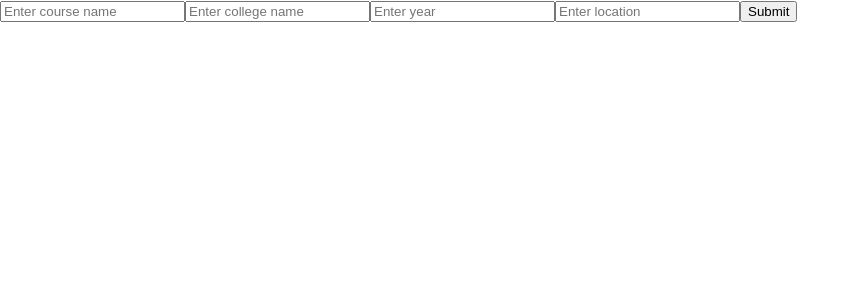
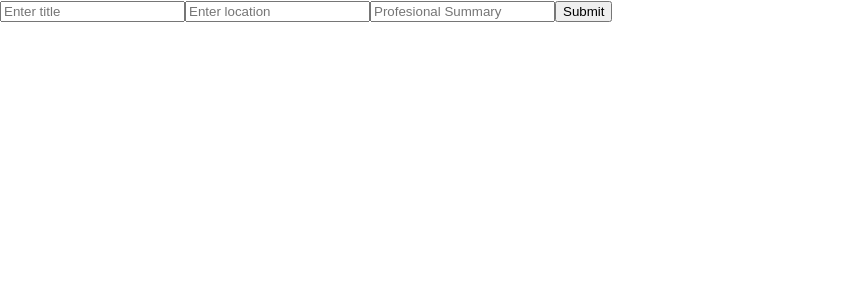
Before and after one commit to vanshikaa-06/MockProject, a React (Create React App) app: page / in a window 1280 px wide. Shown: the top 300 px of the page, without its empty margins (0-860 px from the left). Built offline with nearby package versions, Linux system fonts and the light colour scheme.

Commit message:
New files added

```diff
--- a/src/App.js
+++ b/src/App.js
@@ -1,10 +1,12 @@
 import logo from './logo.svg';
 import './App.css';
 import { Education } from './Education';
+import { AboutUs } from './components/AboutUs';
 
 function App() {
   return (
-    <Education></Education>
+    // <Education></Education>
+    <AboutUs></AboutUs>
   );
 }
 
--- /dev/null
+++ b/src/components/AboutUs.js
@@ -0,0 +1,37 @@
+import { useState } from "react"
+
+export function AboutUs(){
+    const[about,setAbout]=useState({title:'',location:'',professionalSummary:''});
+
+    function handleChangeTitle(e)
+    {
+        setAbout({...about,title:e.target.value});
+    }
+
+    function handleChangeLocation(e)
+    {
+        setAbout({...about,location:e.target.value});
+    }
+
+    function handleChangeProfessionSummary(e)
+    {
+        setAbout({...about,professionalSummary:e.target.value});
+    }
+
+   function handleSubmit(e)
+    {
+        e.preventDefault();//it will prevent the default behaviour of form submission
+                           //ie. it will prevent re-loading of the page
+        console.log(about);
+    }
+
+
+    return(
+        <form onSubmit={handleSubmit}>
+            <input onChange={handleChangeTitle} type='text' placeholder="Enter title"/>
+            <input onChange={handleChangeLocation} type='text' placeholder="Enter location"/>
+            <input onChange={handleChangeProfessionSummary} type='text' placeholder="Profesional Summary"/>
+            <input type='submit' value='Submit'/>
+        </form>
+    )
+}
```
Also changed, not shown: src/AboutUs.js (deleted), src/Contact.js (deleted), src/Projects.js (deleted), src/Skills.js (deleted), src/components/Education.js (line endings or trailing spaces).
